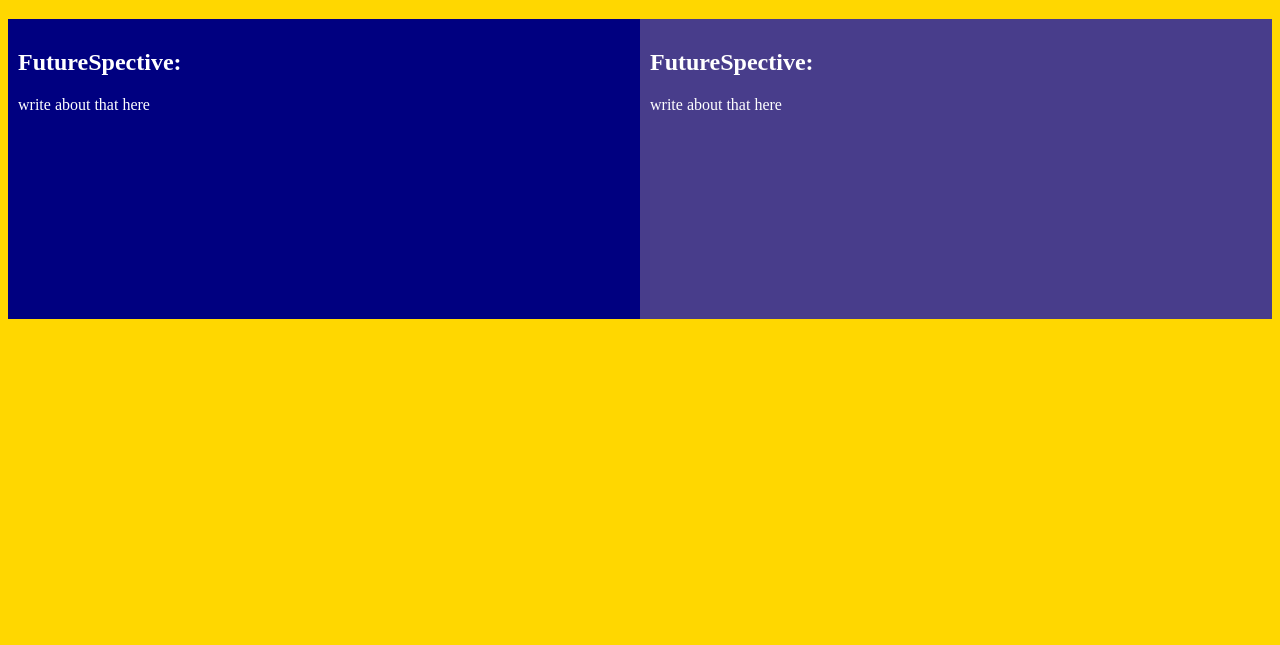
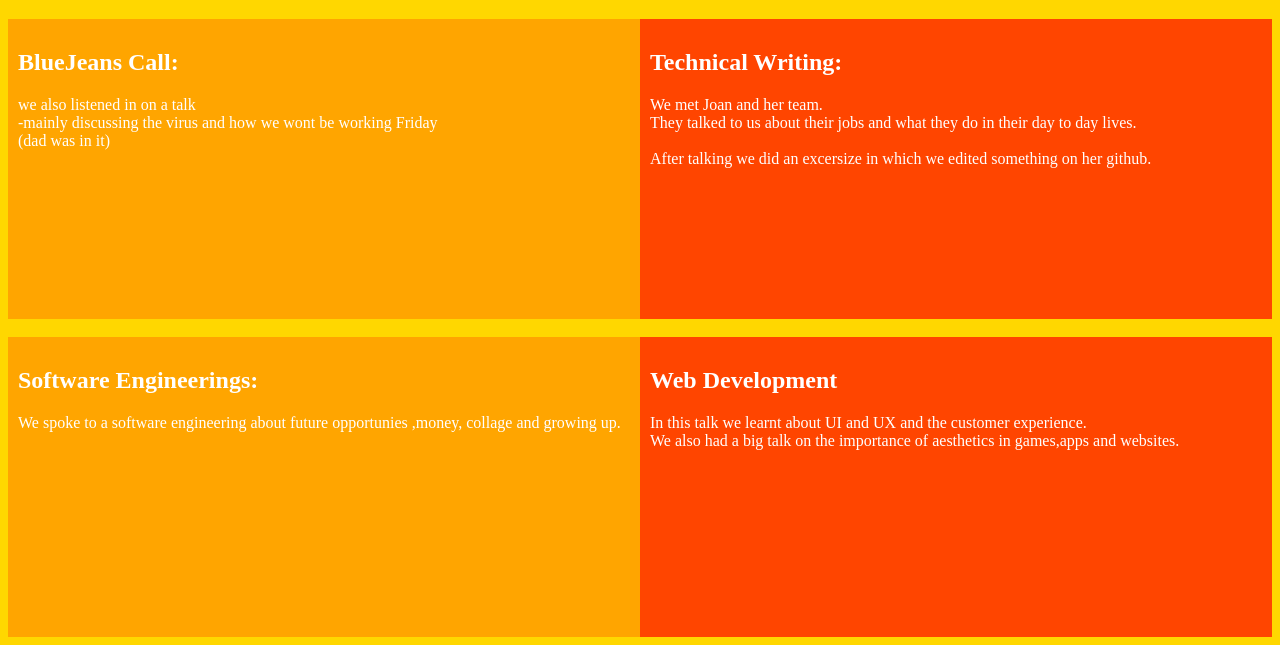
Before and after one commit to Seoda1392/my-site, a plain HTML site: page thursday.html in a window 1280 px wide. Shown: the part 281-926 px from the top of the page. Before the commit the page ends 800 px from the top, so only its background shows below. Drawn offline with Linux system fonts and the light colour scheme.

Commit message:
adding the details of each day

```diff
--- a/thursday.html
+++ b/thursday.html
@@ -91,14 +91,15 @@
 
 
               <div class="row">
-                <div class="column" style="background-color:navy;">
-              <h2 style="color:white;">FutureSpective:</h2>
-                  <p style="color:white;">write about that here</p>
+                <div class="column" style="background-color:orange;">
+              <h2 style="color:white;">BlueJeans Call:</h2>
+                  <p style="color:white;">we also listened in on a talk <br>-mainly discussing the virus and how we wont be working Friday <br>(dad was in it)</p>
                 </div>
 
-                <div class="column" style="background-color:darkslateblue;">
-                  <h2 style="color:white;">FutureSpective:</h2>
-                  <p style="color:white;">write about that here</p>
+                <div class="column" style="background-color:orangered;">
+                  <h2 style="color:white;">Technical Writing:</h2>
+                  <p style="color:white;">We met Joan and her team. <br> They talked to us about their jobs and what they do in their day to day lives.
+                  <br> <br> After talking we did an excersize in which we edited something on her github.</p>
                 </div>
               </div>
 
@@ -106,6 +107,50 @@
 
 
 
+              <link rel="icon" href="red_clear_hat.png">
+
+              <meta name="viewport" content="width=device-width, initial-scale=1">
+              <style>
+              * {
+                box-sizing: border-box;
+              }
+
+              /* Create two equal columns that floats next to each other */
+              .column {
+                float: left;
+                width: 50%;
+                padding: 10px;
+                height: 300px; /* Should be removed. Only for demonstration */
+              }
+
+              /* Clear floats after the columns */
+              .row:after {
+                content: "";
+                display: table;
+                clear: both;
+              }
+              </style>
+              </head>
+              <body>
+
+              <br>
+
+
+              <div class="row">
+                <div class="column" style="background-color:orange;">
+              <h2 style="color:white;">Software Engineerings:</h2>
+                  <p style="color:white;">We spoke to a software engineering about future opportunies ,money, collage and growing up.</p>
+                </div>
+
+                <div class="column" style="background-color:orangered;">
+                  <h2 style="color:white;">Web Development</h2>
+                  <p style="color:white;">In this talk we learnt about UI and UX and the customer experience. <br> We also had a big talk on the importance of aesthetics in games,apps and websites.
+                                                             </p>
+                </div>
+              </div>
+              </body>
+
+
 
 
 
```
Also changed, not shown: Wednesday.html (+49 -7 lines), monday.html (+1 -1 lines), tuesday.html (+3 -3 lines).
